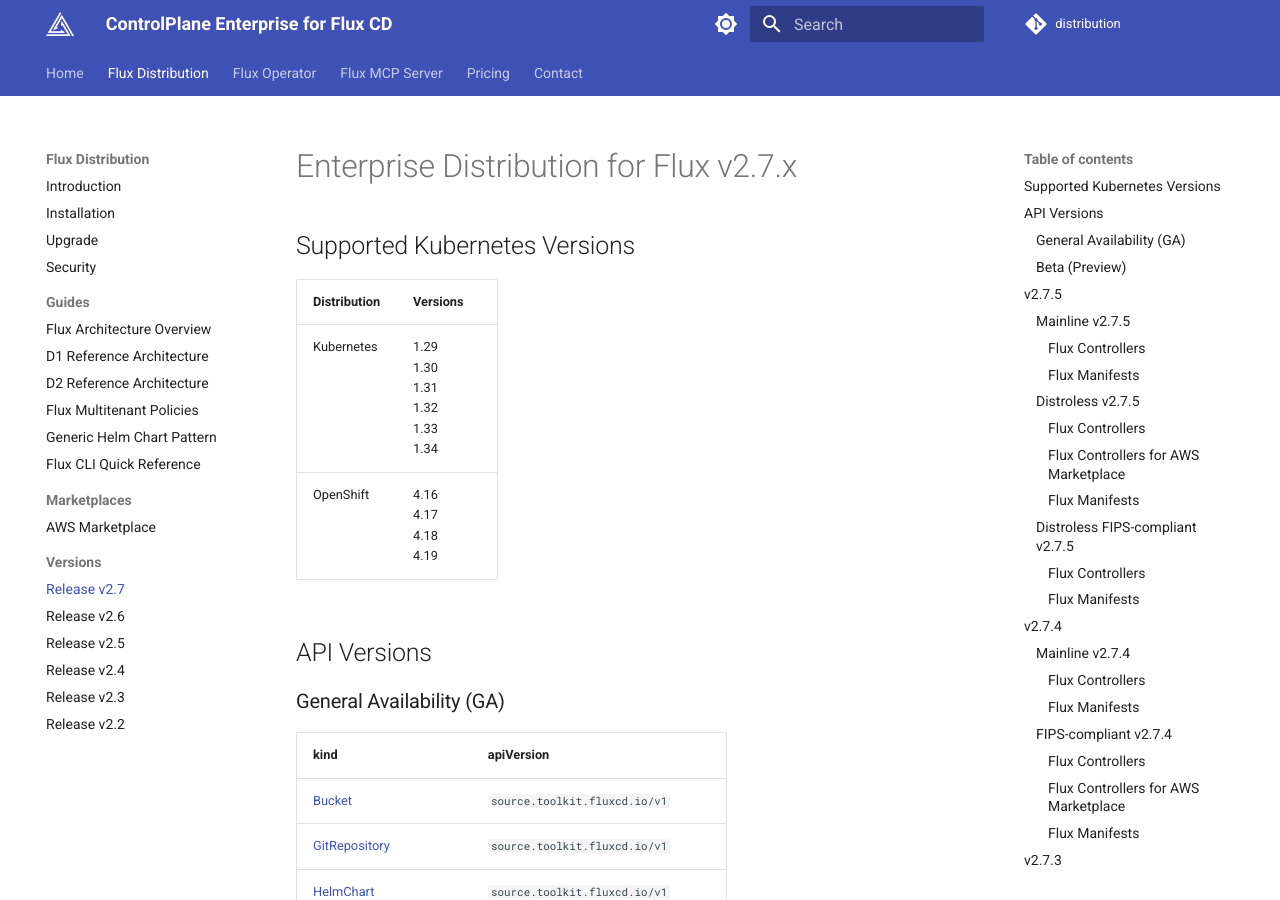
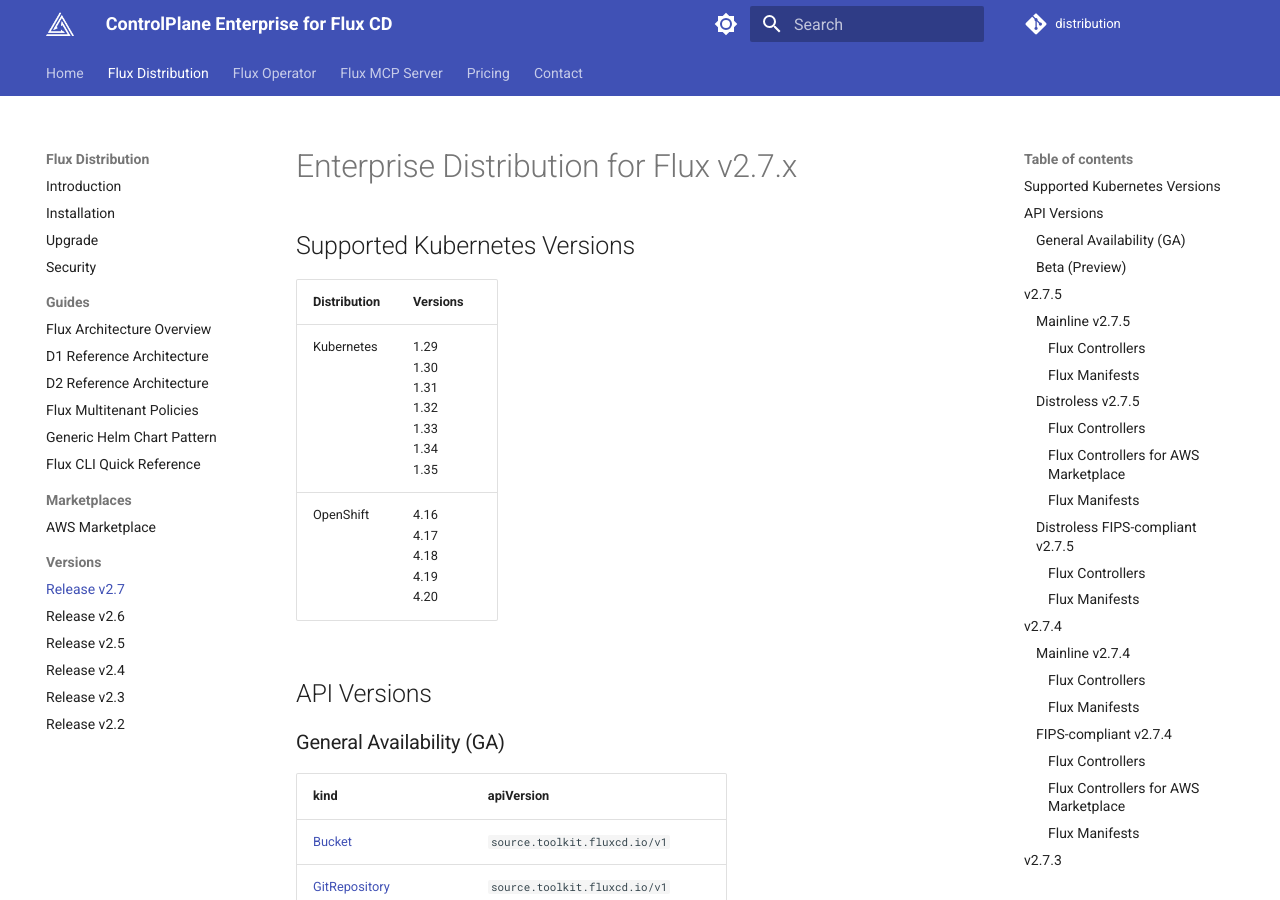
Before and after one commit to controlplaneio-fluxcd/distribution, an MkDocs documentation site: the page built from docs/releases/release-v2.7.md, in a window 1280 px wide and 900 px high. Built offline with MkDocs 1.6.1 and Material for MkDocs 9.7.7, drawn with Linux system fonts in a browser that asks for light colours; comment, search, counter and statistics services are not loaded.

Commit message:
Run conformance tests for Kubernetes 1.35.0
Signed-off-by: Stefan Prodan <stefan.prodan@gmail.com>

```diff
--- a/docs/releases/release-v2.7.md
+++ b/docs/releases/release-v2.7.md
@@ -2,10 +2,10 @@
 
 ## Supported Kubernetes Versions
 
-| Distribution | Versions                                          |
-|:-------------|:--------------------------------------------------|
-| Kubernetes   | 1.29 <br>1.30 <br>1.31 <br>1.32 <br>1.33 <br>1.34 |
-| OpenShift    | 4.16 <br>4.17 <br>4.18 <br>4.19                   |
+| Distribution | Versions                                                   |
+|:-------------|:-----------------------------------------------------------|
+| Kubernetes   | 1.29 <br>1.30 <br>1.31 <br>1.32 <br>1.33 <br>1.34 <br>1.35 |
+| OpenShift    | 4.16 <br>4.17 <br>4.18 <br>4.19 <br>4.20                   |
 
 ## API Versions
 
```
Also changed, not shown: releases/release-v2.7.md (+4 -4 lines), 2 other files.
